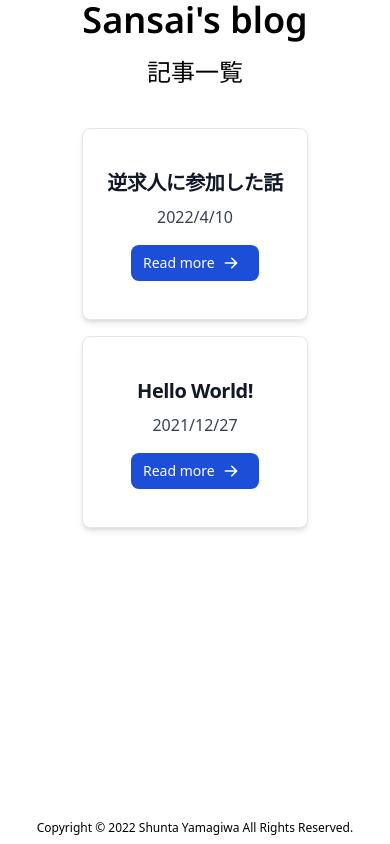
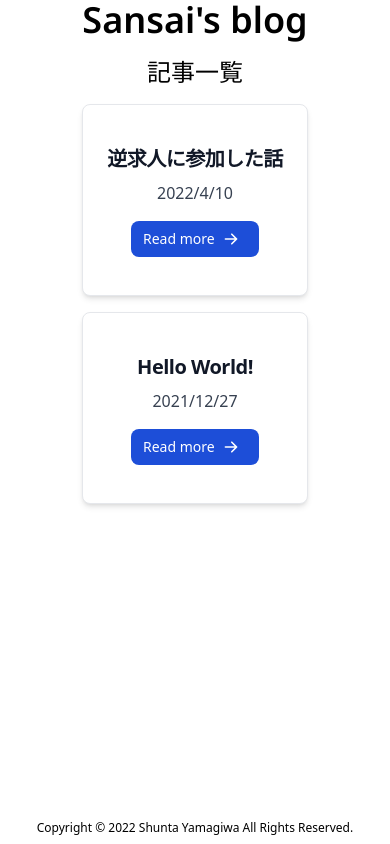
Before and after one commit to Sansai-snct/blog, a Next.js app: page / in a window 390 px wide. Built offline with nearby package versions, Linux system fonts and the light colour scheme.

Commit message:
[Update] marginの調整

```diff
--- a/src/pages/index.tsx
+++ b/src/pages/index.tsx
@@ -16,7 +16,7 @@ const Home: NextPage<Props> = ({ allPosts }) => {
     <div>
       <Layout pageTitle='blog|TOP'>
         <div className='text-2xl text-center dark:text-white'>記事一覧</div>
-        <ul className='grid justify-center grid-rows-2 md:grid-cols-2 md:gap-4 md:ml-36 md:mr-36 lg:ml-72 lg:mr-72 mt-10'>
+        <ul className='grid justify-center grid-rows-2 md:grid-cols-2 md:gap-4 md:ml-36 md:mr-36 lg:ml-72 lg:mr-72 mt-4 md:mt-10'>
           {allPosts.map((post) => (
             <li className='p-6  h-48 bg-white mb-4 md:mb-0 rounded-lg border border-gray-200 shadow-md dark:bg-gray-800 dark:border-gray-700'>
               <h5 className='mt-4 text-xl text-center font-bold tracking-tight text-gray-900 dark:text-white'>
```
